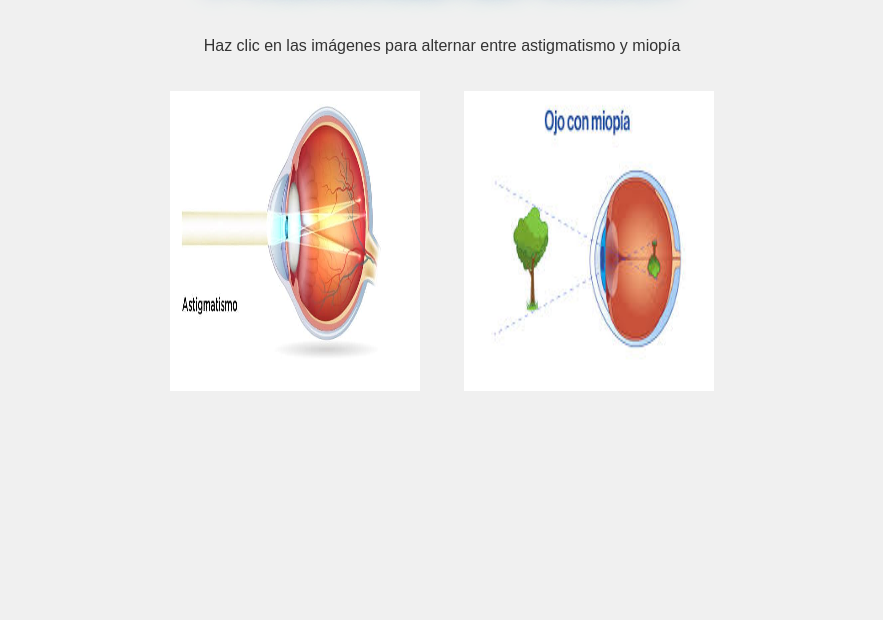
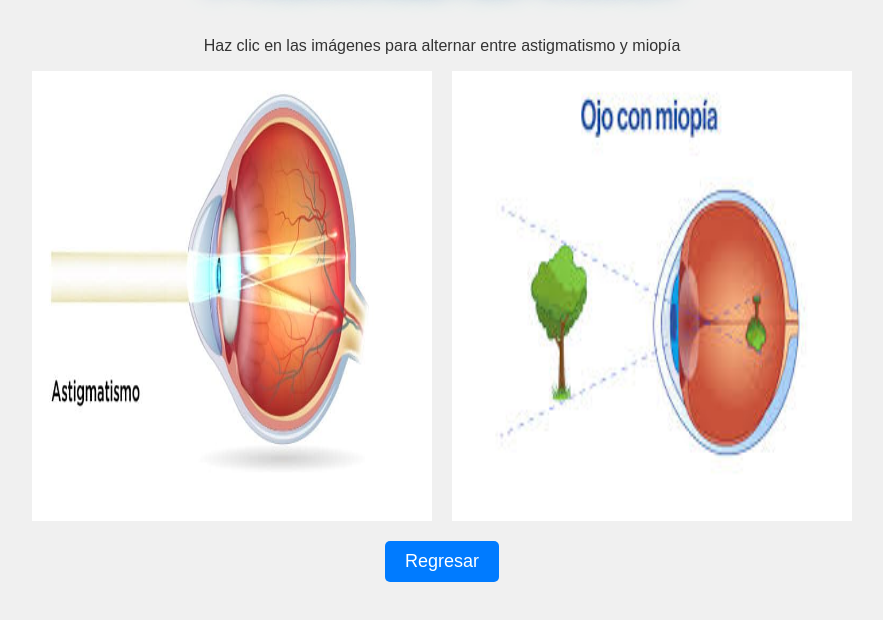
Before and after one commit to ChristianIvan01/proyecto-de-apoyo, a plain HTML site: page saber_mas.html in a window 1280 px wide. Shown: the part 98-718 px from the top of the page, without its empty margins (198-1081 px from the left). Drawn offline with Linux system fonts and the light colour scheme.

Commit message:
saber_mas.html

```diff
--- a/saber_mas.html
+++ b/saber_mas.html
@@ -18,24 +18,46 @@
             text-align: center;
         }
 
+        .image-container {
+            display: flex;
+            justify-content: center;
+            gap: 20px;
+        }
+
         img {
-            width: 250px;
-            height: 300px;
-            margin: 20px;
+            width: 400px;
+            height: 450px;
             cursor: pointer;
-            transition: opacity 0.5s ease-in-out;
+            transition: opacity 0.5s ease-in-out, transform 0.5s ease-in-out;
         }
 
         .hidden {
             opacity: 0;
+            transform: scale(0.8);
         }
-    </style>
-</head>
-<body>
-    <center>
-        <section>
-            <h1>Problemas de visión</h1>
-            <style>
+
+        .back-button {
+            display: block;
+            margin: 20px auto;
+            padding: 10px 20px;
+            font-size: 18px;
+            background-color: #007bff;
+            color: white;
+            border: none;
+            border-radius: 5px;
+            cursor: pointer;
+            transition: background-color 0.3s;
+        }
+
+        .back-button:hover {
+            background-color: #0056b3;
+        }
+
+        h1 {
+            animation: parpadeo 1s infinite, brillo 1.5s infinite;
+            font-size: 3em;
+        }
+
         @keyframes parpadeo {
             0%, 100% { opacity: 1; }
             50% { opacity: 0; }
@@ -46,32 +68,36 @@
             50% { text-shadow: 0 0 20px #c340d4, 0 0 30px #1fbda8; }
             100% { text-shadow: 0 0 5px #c340d4, 0 0 10px #1fbda8; }
         }
-
-                h1 {
-                    font-size: 3em;
-                    animation: parpadeo 1s infinite, brillo 1.5s infinite;
-                }
     </style>
+</head>
+<body>
+    <center>
+        <section>
+            <h1>Problemas de visión</h1>
             <p>Haz clic en las imágenes para alternar entre astigmatismo y miopía</p>
 
-
+            <div class="image-container">
+                <!-- Imagen 1 -->
                 <img src="a1.jpg" id="imagen1" alt="Astigmatismo" onclick="cambiarImagen1()">
 
+                <!-- Imagen 2 -->
+                <img src="m1.jpg" id="imagen2" alt="Miopía" onclick="cambiarImagen2()">
+            </div>
 
-            <img src="m1.jpg" id="imagen2" alt="Miopía" onclick="cambiarImagen2()">
+            <!-- Botón para regresar -->
+            <button class="back-button" onclick="window.history.back()">Regresar</button>
 
             <script>
-
                 function cambiarImagen1() {
                     var imagen1 = document.getElementById("imagen1");
                     imagen1.classList.add('hidden');
 
                     setTimeout(function() {
-                        if (imagen1.src.includes("a.jpeg")) {
-                            imagen1.src = "a1.jpg";
+                        if (imagen1.src.includes("a1.jpg")) {
+                            imagen1.src = "a.jpeg";
                             imagen1.alt = "Astigmatismo-Miopía";
                         } else {
-                            imagen1.src = "a.jpeg";
+                            imagen1.src = "a1.jpg";
                             imagen1.alt = "Astigmatismo";
                         }
                         imagen1.classList.remove('hidden');
```
Lines whose indentation alone changed are shown as unchanged.
